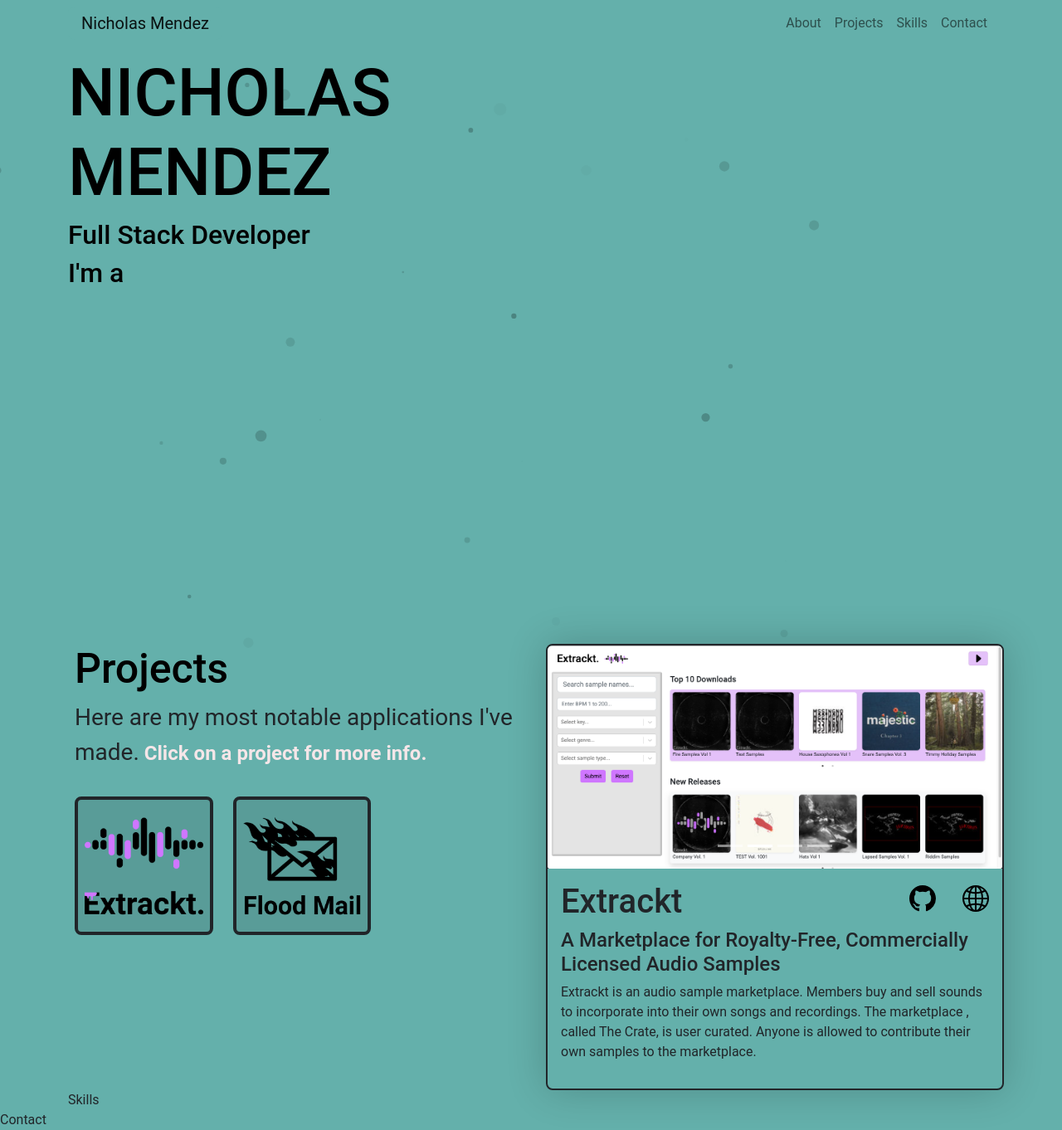
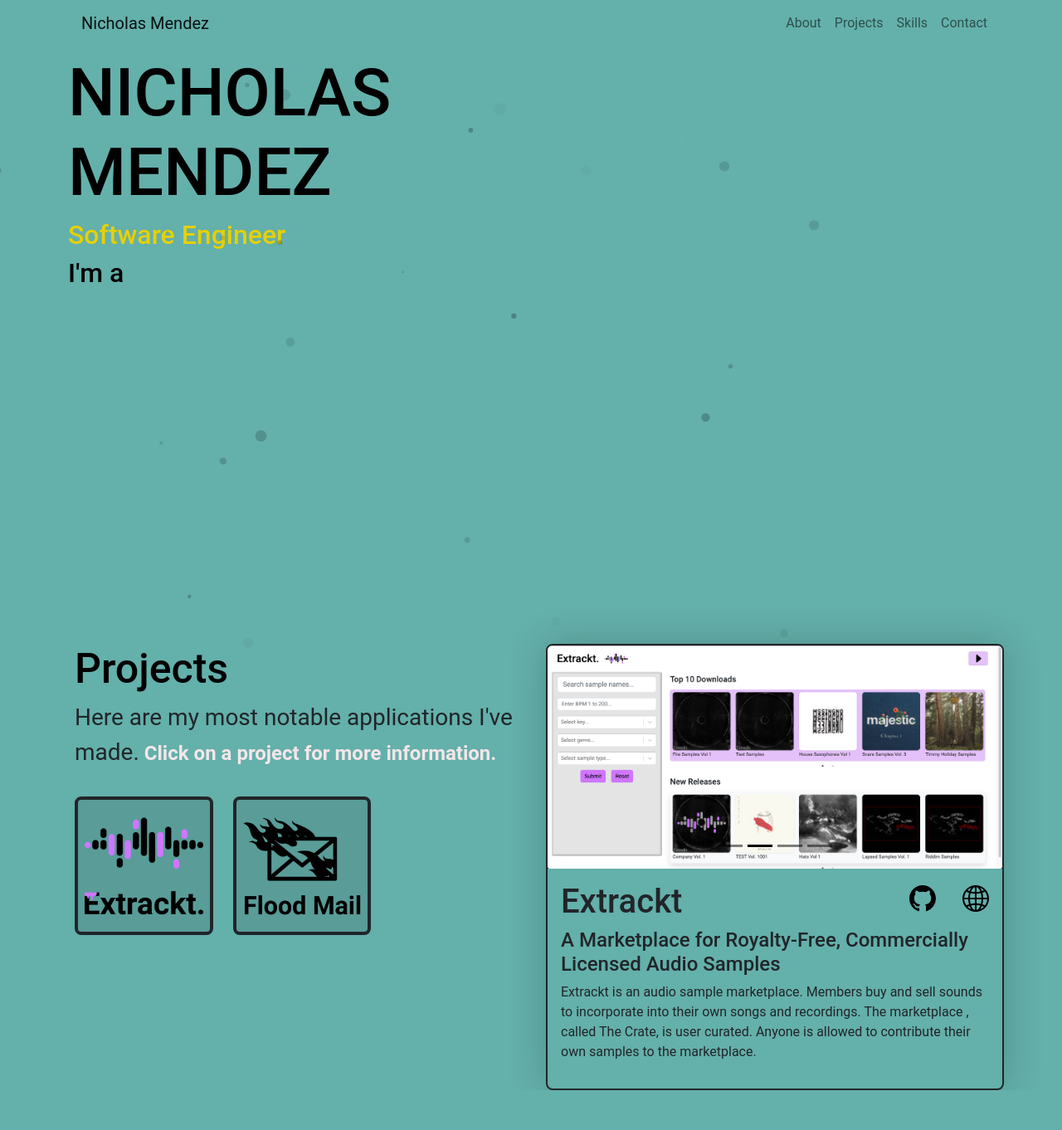
Before and after one commit to nickmendezFlatiron/my-portfolio, a React (Create React App) app: page / in a window 1280 px wide. Shown: the whole page at 83% size. After the commit the page ends 1314 px from the top, so only its background shows below. Built offline with nearby package versions, Linux system fonts and the light colour scheme.

Commit message:
going to sleep

```diff
--- a/src/About.jsx
+++ b/src/About.jsx
@@ -8,7 +8,7 @@ const About = () => {
     <Row id="about" className= "pt-5 mt-3 content">
       <Col className="text-blk">
         <h1 className='' id='name'>NICHOLAS <br/> MENDEZ</h1>
-        <h2>Full Stack Developer</h2>
+        <h2 className="text-warning">Software Engineer</h2>
       <h2>I'm a </h2>
       </Col>
     </Row>
--- a/src/App.js
+++ b/src/App.js
@@ -19,14 +19,14 @@ function App() {
    <>
     <Navigation />
     <ProjectContext.Provider value={[floodMail, extrackt]}>
-      <Container>
+      <Container >
         <About />
         <Projects />
-        <Skills />
+        {/* <Skills /> */}
+      {/* <Contact /> */}
       </Container>
-      <Contact />
+      <ParticleBG />
     </ProjectContext.Provider>
-    <ParticleBG />
    </>
   );
 }
--- a/src/Navigation.jsx
+++ b/src/Navigation.jsx
@@ -10,9 +10,10 @@ const Navigation = () => {
       variant="light"
       className="justify-content-end"
       fixed="top"
+      id="navbar-top"
     >
       <Container >
-        <Navbar.Brand href="#about" className="bg-primary px-3 rounded-3">Nicholas Mendez</Navbar.Brand>
+        <Navbar.Brand  href="#about" className="bg-primary px-3 rounded-3">Nicholas Mendez</Navbar.Brand>
         <Nav className="ms-auto">
           <Nav.Link href="#about">About</Nav.Link>
           <Nav.Link href="#projects">Projects</Nav.Link>
--- a/src/projects/Projects.jsx
+++ b/src/projects/Projects.jsx
@@ -22,9 +22,9 @@ const Projects = () => {
         <ProjectsCard  project={project}/>
         <Col className='mx-2 order-md-first'>
           <div className="d-none d-lg-block">
-            <h1 className='text-top text-blk title text-center text-md-start' id="projects">Projects</h1>
+            <h1 className='text-top text-blk title text-center text-md-start'>Projects</h1>
             <span className='fs-3 align-bottom'>Here are my most notable applications I've made.
-            <strong className='fs-4 text-light'> Click on a project for more info.</strong>
+            <strong className='fs-4 text-light'> Click on a project for more information.</strong>
             </span>
           </div>
           <ProjectTileGrid setProject={setProject}/>
--- a/src/projects/ProjectsCard.jsx
+++ b/src/projects/ProjectsCard.jsx
@@ -27,18 +27,18 @@ const ProjectsCard = ({project}) => {
   })
 
   return (
-    <Col lg className="project-card p-0 border border-dark border-2 rounded-3">
-      <Carousel controls={false} fade interval={3000} pause={false} className="">
+    <Col lg className="project-card p-0 border border-dark border-2 rounded-3" id="projects">
+      <Carousel variant="dark" controls={false} fade interval={3000} pause={false} className="">
         {carouselItems}
       </Carousel>
       <Row className="align-content-center p-3">
         <Col className="d-flex justify-content-center align-items-top">
 
         <h1 className="me-auto">{title}</h1>
-          <a href={links.github} className="mx-3" target="_blank">
+          <a href={links.github} rel="noreferrer" className="mx-3" target="_blank">
             {githubImg}
           </a>
-          <a href={links.website} className="ms-3" target="_blank">
+          <a href={links.website} rel="noreferrer" className="ms-3" target="_blank">
             {webLink}
           </a>
         </Col>
```
